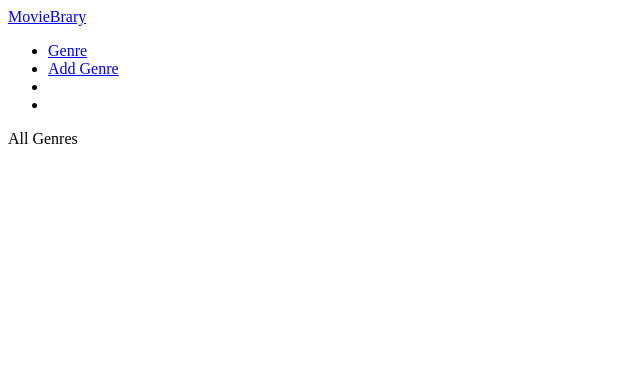
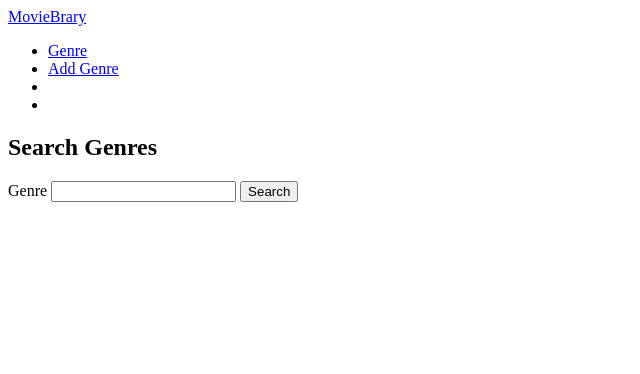
Before and after one commit to shawncocklin/movie-search, a Node server app: page /genres in a window 1280 px wide. Shown: the top 374 px of the page, without its empty margins (0-640 px from the left). Run offline with Node 20, Linux system fonts and the light colour scheme; data that the repository does not hold is empty; some libraries are stand-ins or nearby versions.

Commit message:
added ability to add new genres to teh db and display them to the page

```diff
--- a/routes/genres.js
+++ b/routes/genres.js
@@ -4,8 +4,19 @@ const Genre = require('../models/genre')
 
 
 // all genres route
-router.get('/', (req, res) => {
-  res.render('genres/index')
+router.get('/', async (req, res) => {
+  let searchOptions = {}
+  if(req.query.name != null && req.query.name !== '') {
+    searchOptions.name = new RegExp(req.query.name, 'i')
+  }
+  try {
+    const genres = await Genre.find(searchOptions)
+  res.render('genres/index', { genres: genres, searchOptions: req.query })
+
+  } catch {
+    res.redirect('/')
+  }
+
 })
 
 // new genre route
@@ -14,8 +25,21 @@ router.get('/new', (req, res) => {
 })
 
 // create genre route
-router.post('/', (req, res)=> {
-  res.send('Create')
+router.post('/', async (req, res)=> {
+  const genre = new Genre({
+    name: req.body.name,
+  })
+
+  try {
+    const newGenre = await genre.save()
+    // res.redirect(`genres/${newGenre.id}`)
+    res.redirect(`genres`)
+  } catch {
+    res.render('genres/new', {
+      genre: genre,
+      errorMessage: 'Error creating genre'
+    })
+  }
 })
 
 
--- a/server.js
+++ b/server.js
@@ -7,7 +7,6 @@ if(process.env.NODE_ENV !== 'production') {
 const express = require('express')
 const app = express()
 const expressLayouts = require('express-ejs-layouts')
-const bodyParser = require('body-parser')
 
 const PORT = 3000
 const indexRouter = require('./routes/index')
@@ -22,9 +21,7 @@ app.set('layout', 'layouts/layout')
 
 app.use(expressLayouts)
 app.use(express.static('public'))
-app.use('/', indexRouter)
-app.use('/genres', genreRouter)
-app.use(bodyParser.urlencoded({ limit: '10mb', extended: false }))
+app.use(express.urlencoded({ limit: '10mb', extended: false }))
 
 
 // connecting app to mongoDb database
@@ -34,6 +31,8 @@ const db = mongoose.connection
 db.on('error', error => console.error(error))
 db.once('open', () => console.log('Connected to mongoose'))
 
+app.use('/', indexRouter)
+app.use('/genres', genreRouter)
 
 
 app.listen(process.env.PORT || PORT)
--- a/views/genres/_form_fields.ejs
+++ b/views/genres/_form_fields.ejs
@@ -1,2 +1,2 @@
-<label>Genre</label>
+<label>Name</label>
 <input type="text" name="name" value="<%= genre.name %>">
--- a/views/genres/index.ejs
+++ b/views/genres/index.ejs
@@ -1 +1,10 @@
-All Genres
+<h2>Search Genres</h2>
+<form action="/genres" method="get">
+  <label>Genre</label>
+  <input type="text" name="name" value="<%= searchOptions.name %>">
+  <button type="submit">Search</button>
+</form>
+<br>
+<% genres.forEach(genre => { %>
+  <div><%= genre.name %> </div>
+<% }) %>
--- a/views/layouts/layout.ejs
+++ b/views/layouts/layout.ejs
@@ -9,6 +9,8 @@
 <body>
 
   <%- include('../partials/header.ejs')  %>
+  <%- include('../partials/errorMessage.ejs')  %>
+
   <%- body %>
 
 </body>
--- /dev/null
+++ b/views/partials/errorMessage.ejs
@@ -0,0 +1,3 @@
+<% if(locals.errorMessage != null) { %>
+  <%= errorMessage %>
+<% } %>
```
Also changed, not shown: views/genres/new.ejs (line endings or trailing spaces).
